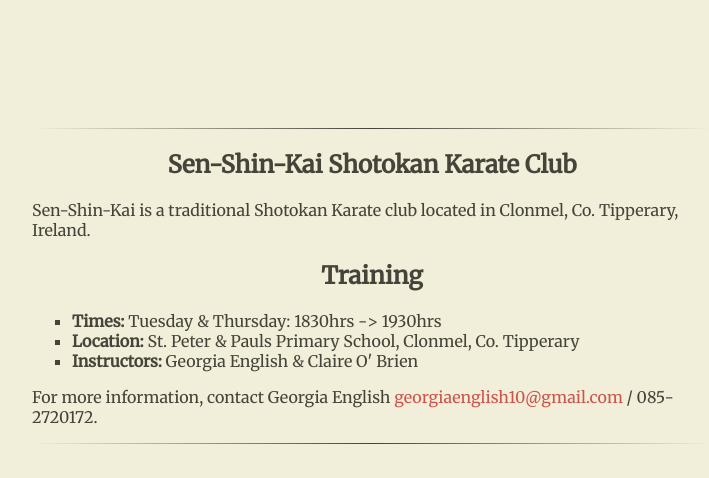
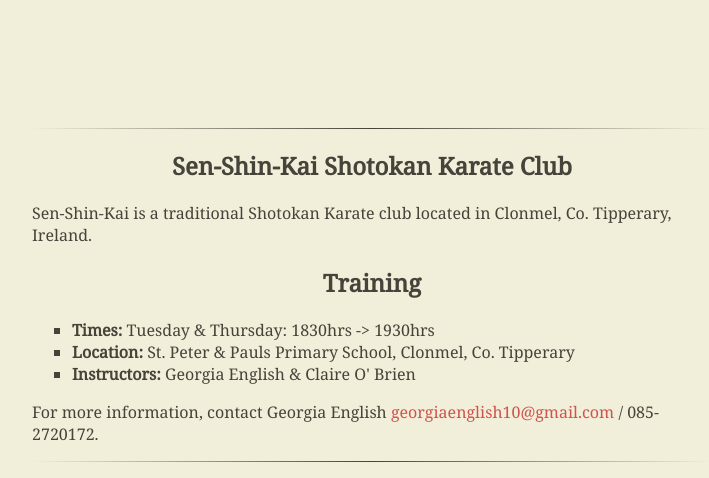
Before and after one commit to boneill81/senshinkai.net, a plain HTML site: page index.html in a window 1280 px wide. Shown: the whole page, without its empty margins (268-977 px from the left). Drawn offline with Linux system fonts and the light colour scheme.

Commit message:
Font changed to Noto Serif.

```diff
--- a/css/main.css
+++ b/css/main.css
@@ -1,5 +1,5 @@
 body {
-  font-family: 'Merriweather', serif;
+  font-family: 'Noto Serif', serif;
   color: #46433A;
   background-color: #F1EED9; }
 
--- a/index.html
+++ b/index.html
@@ -8,7 +8,7 @@
   <link rel="stylesheet" href="/css/normalize.css">
   <link rel="stylesheet" href="/css/main.css">
   <link href="//maxcdn.bootstrapcdn.com/font-awesome/4.2.0/css/font-awesome.min.css" rel="stylesheet">
-  <link href="https://fonts.googleapis.com/css?family=Merriweather&display=swap" rel="stylesheet">
+  <link href="https://fonts.googleapis.com/css?family=Noto+Serif&display=swap" rel="stylesheet">
 
   <link rel="canonical" href="http://localhost:4000/">
 
```
